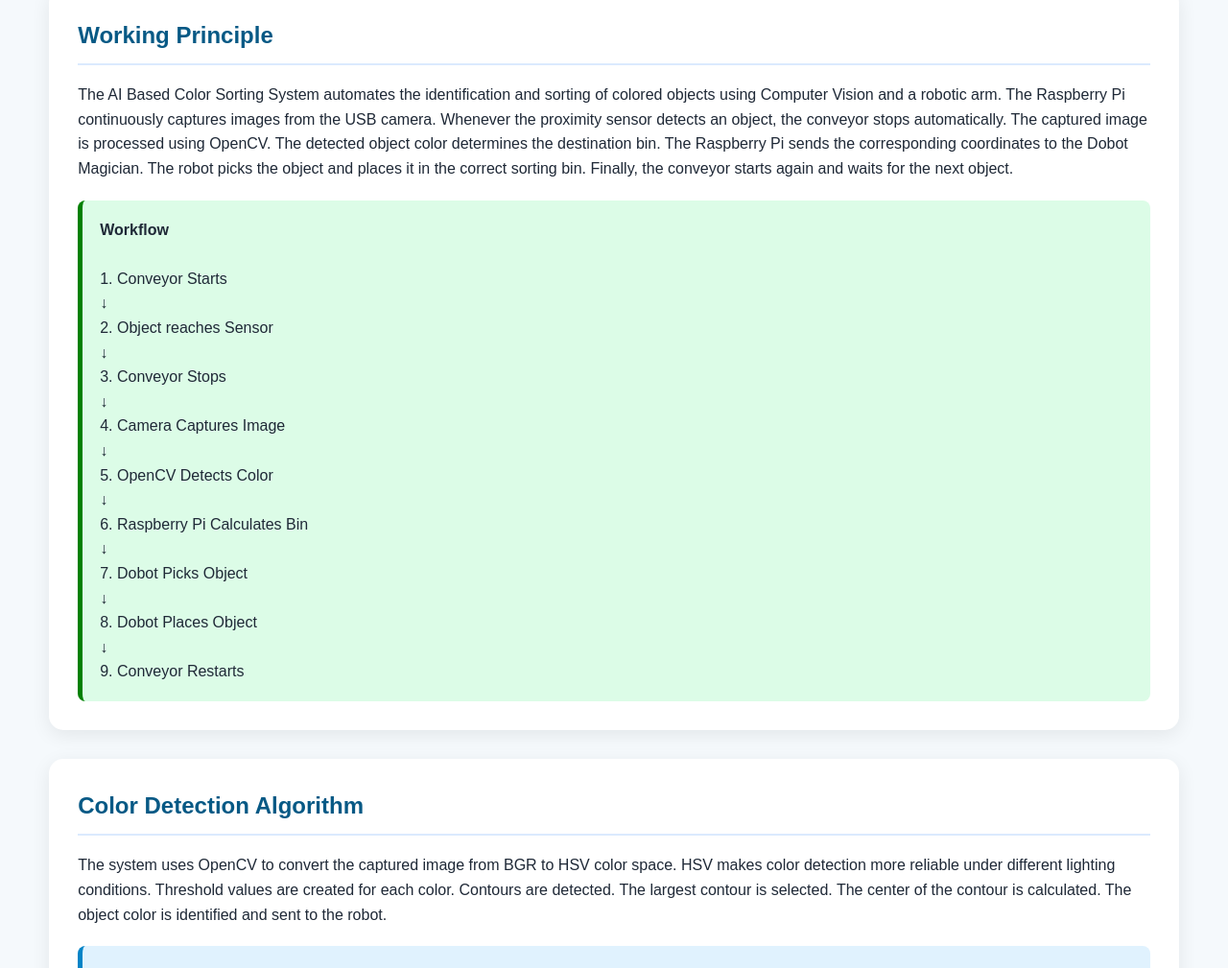
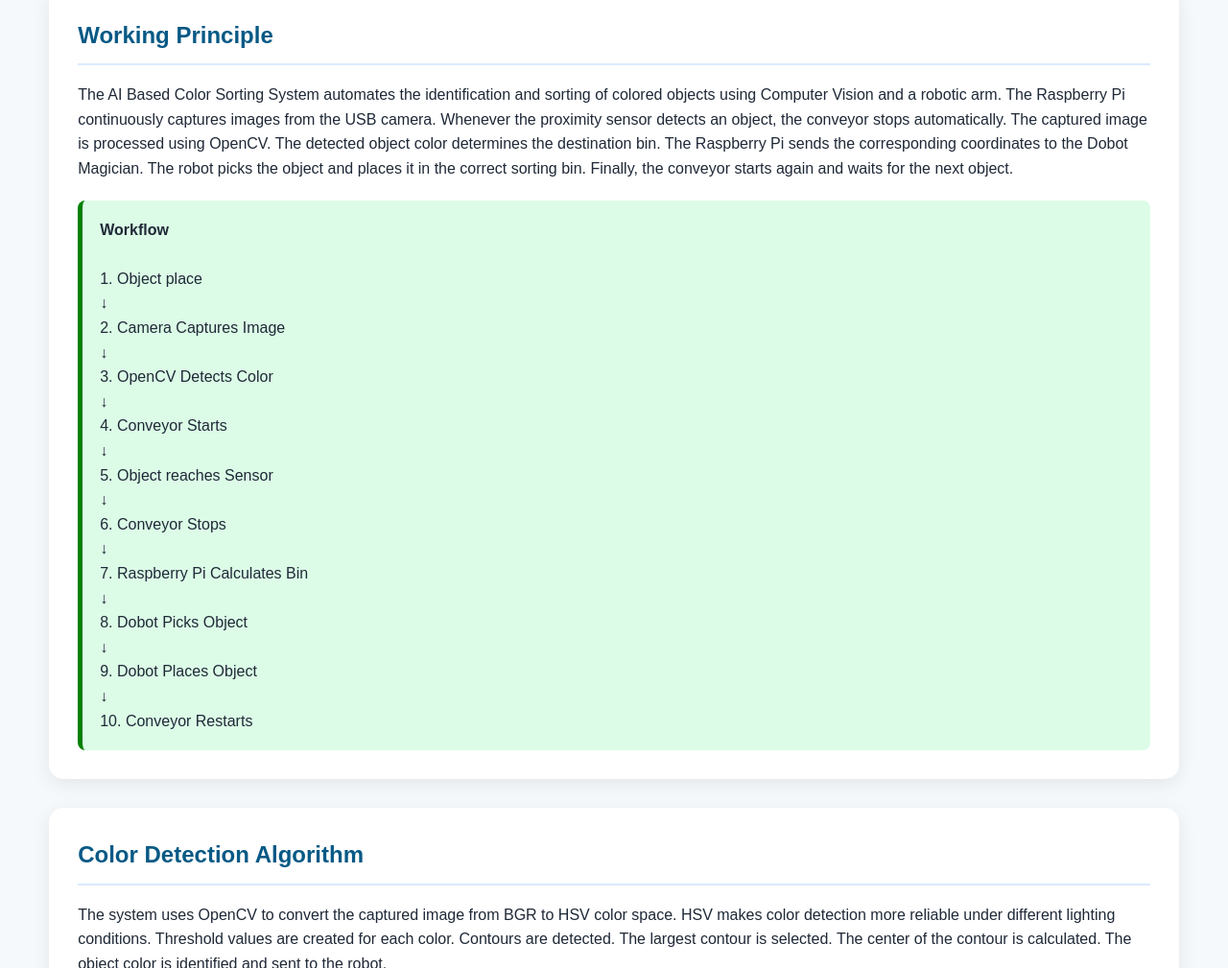
Before and after one commit to ksanikam03-ops/color-sorting-project, a plain HTML site: page index.html in a window 1280 px wide. Shown: the part 3978-4987 px from the top of the page at 96% size. Drawn offline with Linux system fonts and the light colour scheme.

Commit message:
Update index.html

```diff
--- a/index.html
+++ b/index.html
@@ -791,7 +791,7 @@ object.
 
 <br><br>
 
-1. Conveyor Starts
+1. Object place
 
 <br>
 
@@ -799,7 +799,7 @@ object.
 
 <br>
 
-2. Object reaches Sensor
+2. Camera Captures Image
 
 <br>
 
@@ -807,7 +807,7 @@ object.
 
 <br>
 
-3. Conveyor Stops
+3. OpenCV Detects Color
 
 <br>
 
@@ -815,7 +815,7 @@ object.
 
 <br>
 
-4. Camera Captures Image
+4. Conveyor Starts
 
 <br>
 
@@ -823,7 +823,7 @@ object.
 
 <br>
 
-5. OpenCV Detects Color
+5. Object reaches Sensor
 
 <br>
 
@@ -831,15 +831,14 @@ object.
 
 <br>
 
-6. Raspberry Pi Calculates Bin
-
+6. Conveyor Stops
 <br>
 
 ↓
 
 <br>
 
-7. Dobot Picks Object
+7. Raspberry Pi Calculates Bin
 
 <br>
 
@@ -847,15 +846,21 @@ object.
 
 <br>
 
-8. Dobot Places Object
-
+8. Dobot Picks Object
 <br>
 
 ↓
 
 <br>
 
-9. Conveyor Restarts
+9. Dobot Places Object
+<br>
+
+↓
+
+<br>
+
+10. Conveyor Restarts
 
 </div>
 
```
